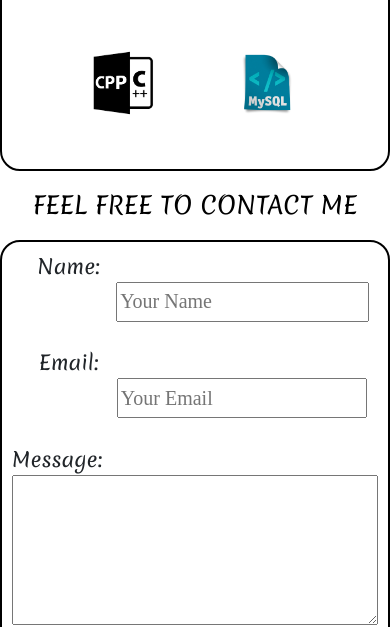
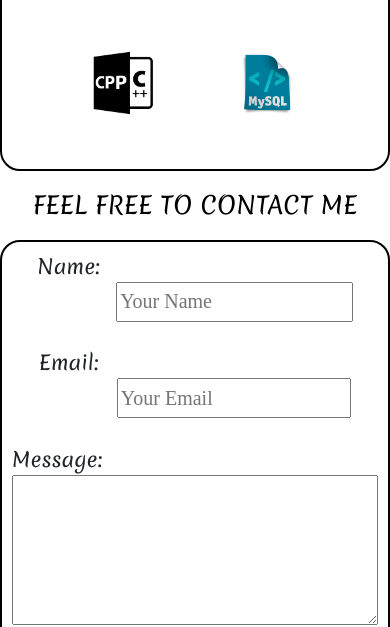
Before and after one commit to BechkaloRoman/my-website, a plain HTML site: page index.html in a window 390 px wide. Shown: the part 2318-2945 px from the top of the page. Drawn offline with nearby package versions, Linux system fonts and the light colour scheme; a web font is replaced by a local one.

Commit message:
Changet9

```diff
--- a/css/mobile.css
+++ b/css/mobile.css
@@ -185,13 +185,13 @@
 
     }
     #title-contacts #name {
-        width: 80%;
+        width: 75%;
         height: 40px;
         margin: 0 0 -100px 25%;
         font-family: 'Alice', serif;
     }
     #title-contacts #email {
-        width: 80%;
+        width: 75%;
         height: 40px;
         margin: 0 0 -100px 25%;
         font-family: 'Alice', serif;
```
